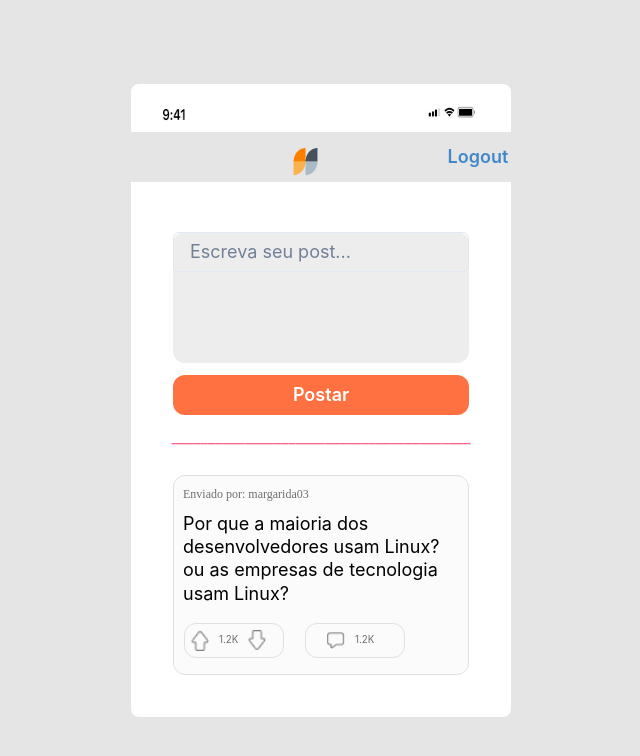
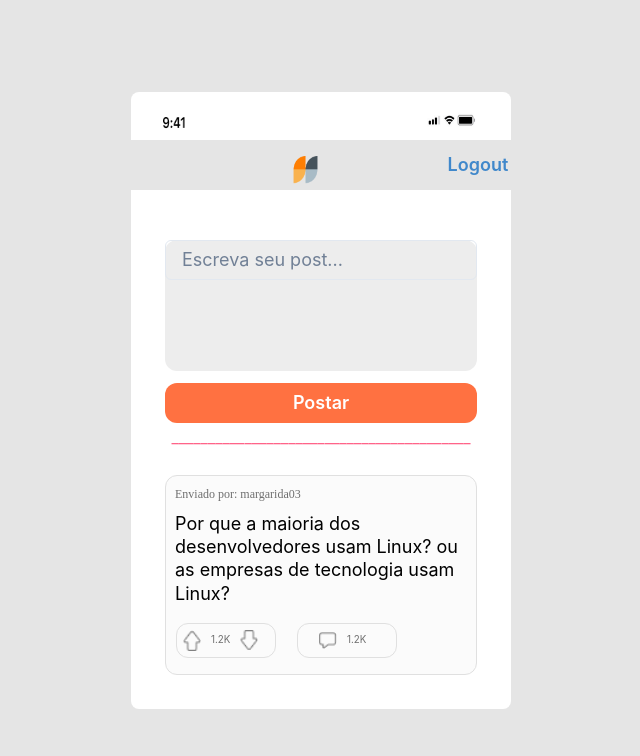
Before and after one commit to taiszimerer/labeddit-front, a React (Create React App) app: page / in a window 1280 px wide. Shown: the top 756 px of the page, without its empty margins (319-959 px from the left). Built offline with nearby package versions, Linux system fonts and the light colour scheme.

Commit message:
fix: alteração na margem do post-page

```diff
--- a/src/pages/FeedPage/FeedPage.js
+++ b/src/pages/FeedPage/FeedPage.js
@@ -53,33 +53,33 @@ export const FeedPage = () => {
                         </Stack>
                     </Stack>
 
-                    <Stack spacing={2} margin={'10px'} borderRadius={'12px'} bg={'#EDEDED'} height={'131px'} marginTop={'50px'} >
+                    <Stack spacing={2} margin={'2px'} borderRadius={'12px'} bg={'#EDEDED'} height={'131px'} marginTop={'50px'} >
                         <FormControl id="new-post">
                             <Input type="text" name="nickname" placeholder='Escreva seu post...' autoComplete='off' fontSize={'18px'} />
                         </FormControl>
                     </Stack>
 
-                    <Stack spacing={2} margin={'10px'} marginTop={'12px'}>
+                    <Stack spacing={2} margin={'2px'} marginTop={'12px'}>
                         <Button bg={'#ff7141'} color={'white'} borderRadius={'12px'} fontSize={'18px'}>
                             Postar
                         </Button>
                     </Stack>
 
                     <Text align={'center'} color={'#FF6489'}> _________________________________________ </Text>
-                    <Box onClick={() => goToPostPage(navigate)} spacing={2} margin={'10px'} marginTop={'26px'} bg={'#FBFBFB'} borderRadius={'12px'} border={'1px solid #E0E0E0'} maxH={'200px'}>
+                    <Box onClick={() => goToPostPage(navigate)} spacing={2} margin={'2px'} marginTop={'26px'} bg={'#FBFBFB'} borderRadius={'12px'} border={'1px solid #E0E0E0'} maxH={'200px'}>
                         <Text color={'#6F6F6F'} fontFamily={'IBM Plex Sans'} fontWeight={'400'} fontSize={'12px'} margin={'9px'}> Enviado por: margarida03</Text>
 
-                        <Text color={'#000000'} fontSize={'18px'} margin={'9px'} lineHeight={'23.4px'}>  Por que a maioria dos desenvolvedores usam Linux? ou as empresas de tecnologia usam Linux? </Text>
+                        <Text color={'#000000'} fontSize={'18px'} margin={'9px'} lineHeight={'23.4px'} cursor={'pointer'}>  Por que a maioria dos desenvolvedores usam Linux? ou as empresas de tecnologia usam Linux? </Text>
 
                         <Stack flexDirection={'row'} gap={'5px'} margin={'10px 2px'}>
                             <Stack padding={'1.5'} margin={'2'} borderRadius={'12px'} border={'1px solid #E0E0E0'} width={'100px'} height={'35px'} align={'center'} gap={'10px'} flexDirection={'row'} >
-                                <Image src={setaparacima} width={'18px'} />
+                                <Image src={setaparacima} width={'18px'} cursor={'pointer'} />
                                 <Text fontSize={'9.8px'} color={'#6F6F6F'} >1.2K</Text>
-                                <Image src={setaparabaixo} width={'18px'} />
+                                <Image src={setaparabaixo} width={'18px'} cursor={'pointer'}/>
                             </Stack>
 
                             <Stack padding={'1.5'} margin={'2'} borderRadius={'12px'} border={'1px solid #E0E0E0'} width={'100px'} height={'35px'} flexDirection={'row'} align={'center'} gap={'10px'} >
-                                <Image src={coment} width={'18px'} marginLeft={'15px'} />
+                                <Image src={coment} width={'18px'} marginLeft={'15px'} cursor={'pointer'} />
                                 <Text fontSize={'9.8px'} color={'#6F6F6F'}>1.2K</Text>
                             </Stack>
                         </Stack>
```
